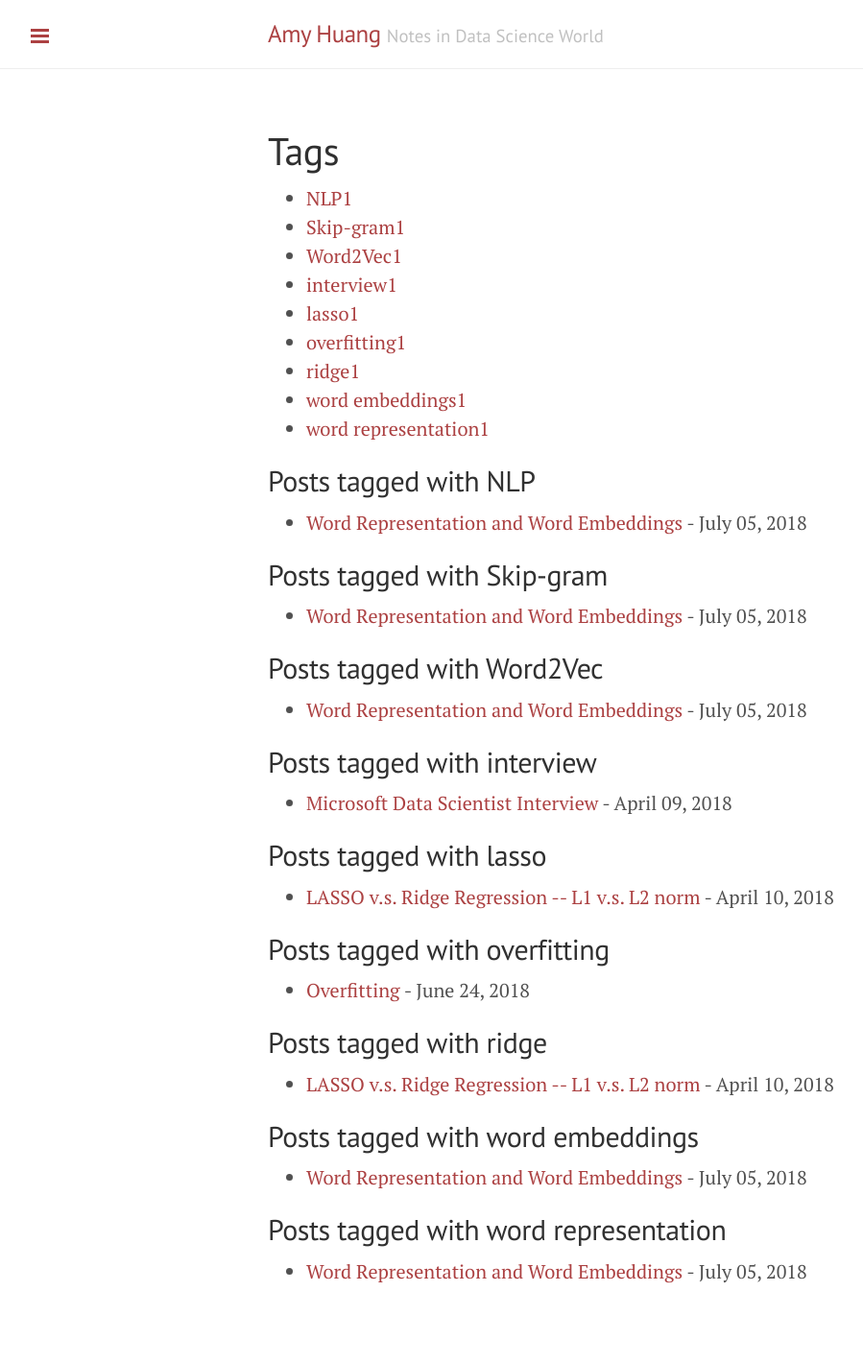
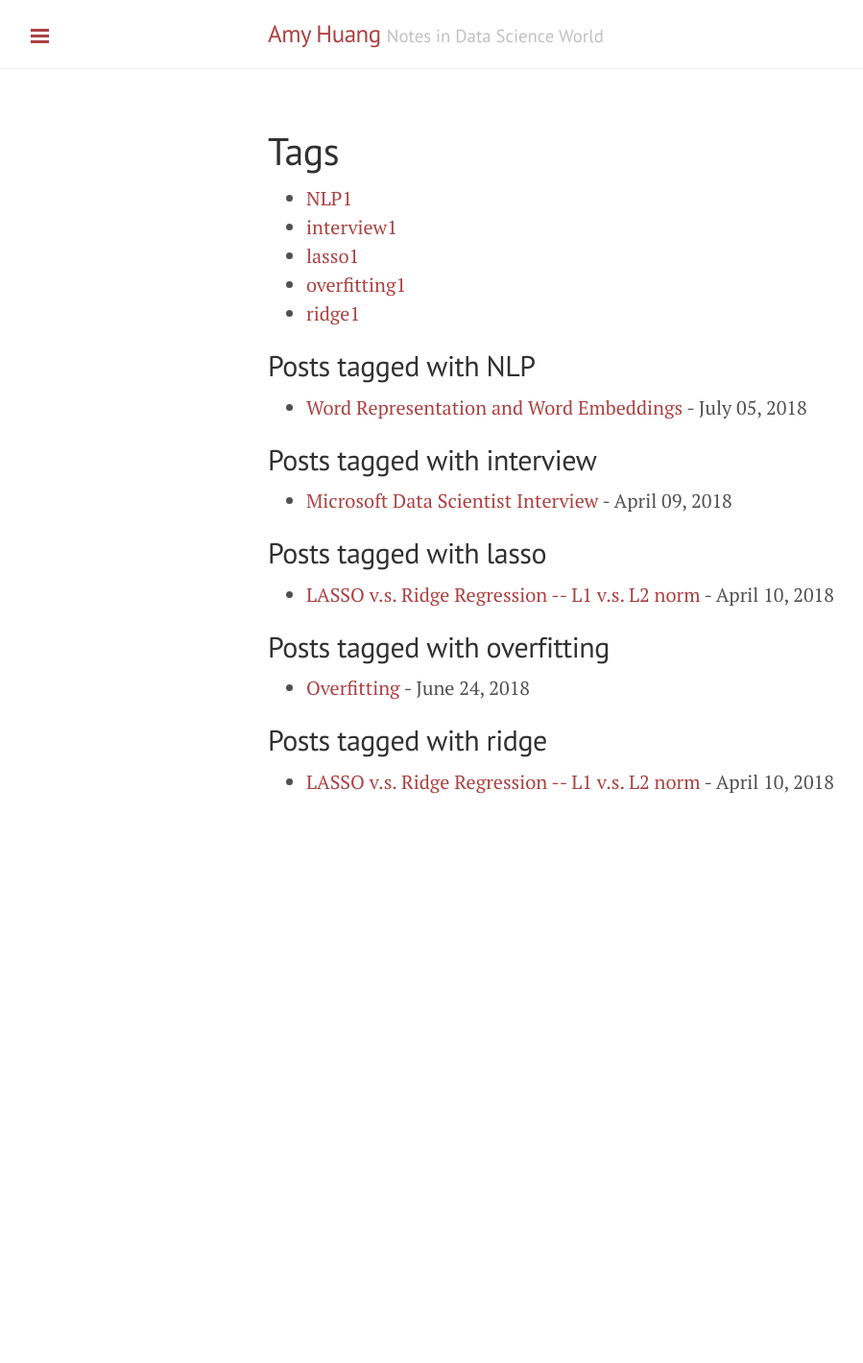
Before and after one commit to wantinghuang/wantinghuang.github.io, a Jekyll site: the page built from tags.html, in a window 1280 px wide. Shown: the whole page at 96% size, without its empty margins (1-900 px from the left). Built offline with Jekyll 4.4.1, drawn with Linux system fonts in a browser that asks for light colours; after the commit the page ends 910 px from its top, so only the background shows below that.

Commit message:
Update 2018-07-05-word-representation.md

```diff
--- a/_posts/2018-07-05-word-representation.md
+++ b/_posts/2018-07-05-word-representation.md
@@ -1,7 +1,7 @@
 ---
 layout: post
 title: Word Representation and Word Embeddings
-tags: [word representation, word embeddings, NLP, Word2Vec, Skip-gram]
+tags: [NLP]
 ---
 Word Representation，意指用一組數字來代表文字的行為/方式。事實上，有很多種方式可以用一組數字代表文字，目前兩個主流的方式分別為 Distributional Semantics 和 Word Embeddings，而 Word Embeddings 是近年來常用的方式。[1]
 <!-- more -->
```
